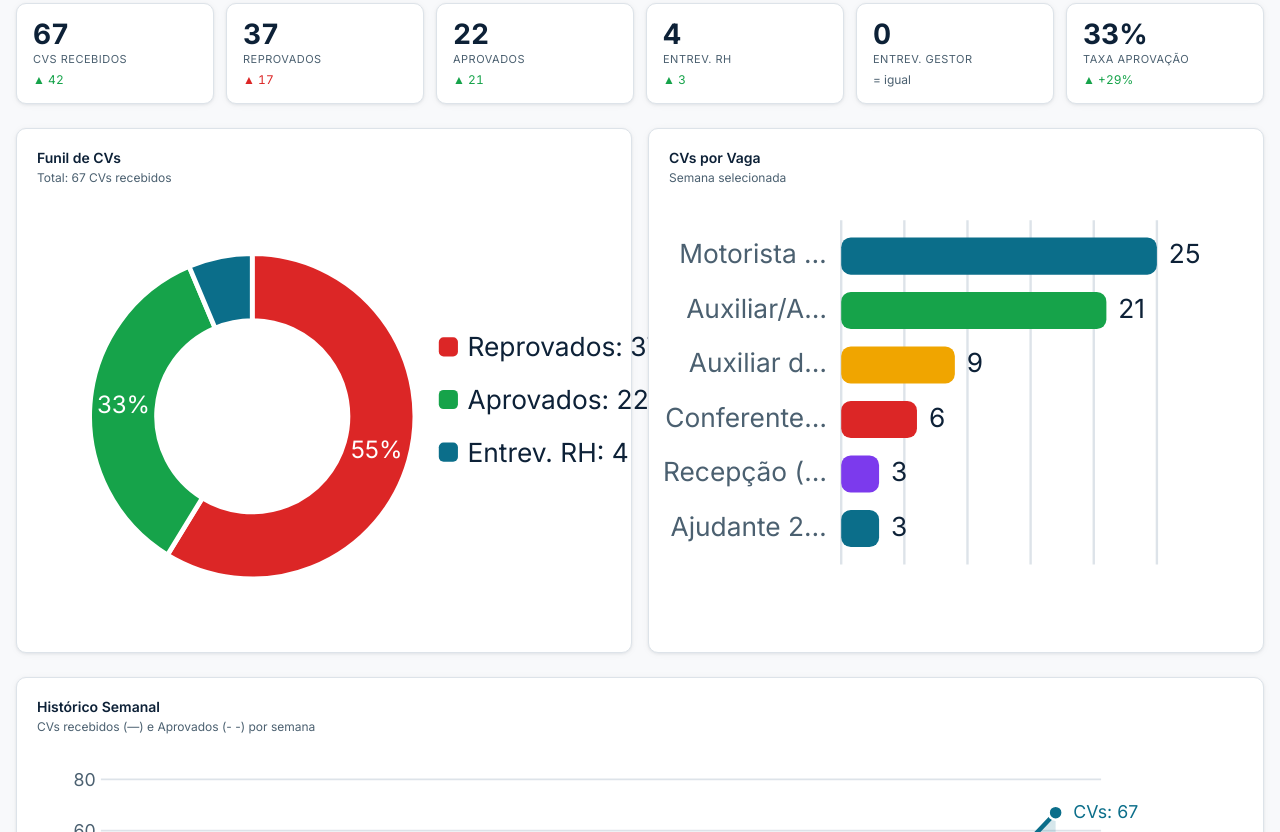
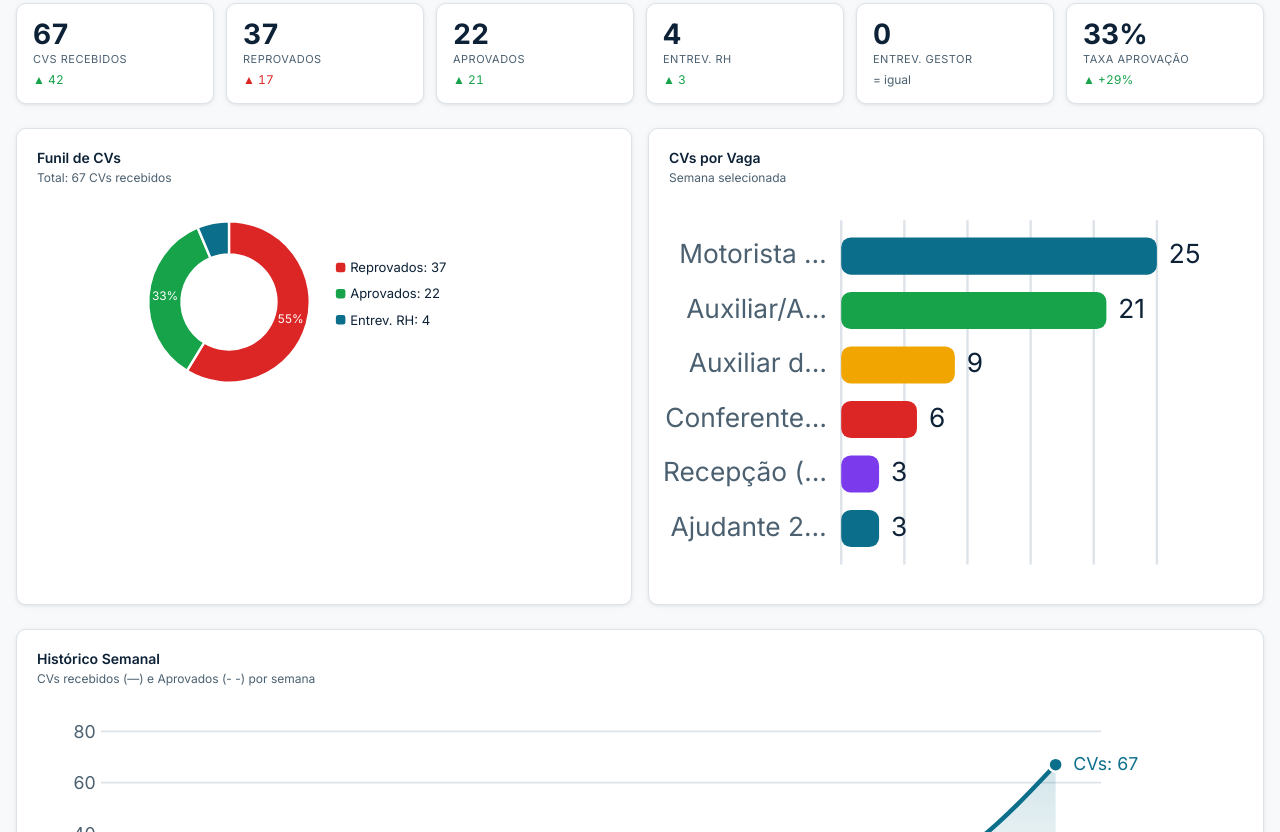
Before and after one commit to diuliasilva/dashboard-rh, a plain HTML site: page recrutamento.html in a window 1280 px wide. Shown: the part 626-1458 px from the top of the page. Drawn offline with nearby package versions, Linux system fonts and the light colour scheme.

Commit message:
Ajusta tamanho do funil para os números não ficarem cortados
Co-Authored-By: Claude Opus 5.5 <noreply@anthropic.com>
Claude-Session: https://claude.ai/code/session_01SGyCKDoNRcB3C1fCGFPTLY

```diff
--- a/recrutamento.html
+++ b/recrutamento.html
@@ -100,7 +100,7 @@ tr:last-child td{border-bottom:none;}
     <div class="card">
       <div class="card-title">Funil de CVs</div>
       <div class="card-note" id="funil-note">Semana selecionada</div>
-      <svg id="funil-svg" width="100%" viewBox="0 0 240 180" style="display:block;overflow:visible"></svg>
+      <svg id="funil-svg" width="100%" viewBox="0 0 320 170" style="display:block;max-width:380px;margin:0 auto"></svg>
     </div>
     <div class="card">
       <div class="card-title">CVs por Vaga</div>
@@ -396,10 +396,10 @@ function renderFunil(wk){
     {label:'Entrev. RH',val:wk.entrevRH,color:COLORS[0]},
     {label:'Gestor',    val:wk.entrevGestor,color:COLORS[2]},
   ].filter(s=>s.val>0);
-  if(!slices.length){d3.select(svg).append('text').attr('x',120).attr('y',90).attr('text-anchor','middle').attr('fill','var(--fg2)').attr('font-size',12).text('Sem dados');return;}
+  if(!slices.length){d3.select(svg).append('text').attr('x',160).attr('y',85).attr('text-anchor','middle').attr('fill','var(--fg2)').attr('font-size',12).text('Sem dados');return;}
   const total=wk.cvs||1,pie=d3.pie().value(d=>d.val).sort(null);
   const arc=d3.arc().innerRadius(40).outerRadius(68);
-  const g=d3.select(svg).append('g').attr('transform','translate(90,90)');
+  const g=d3.select(svg).append('g').attr('transform','translate(80,85)');
   g.selectAll('path').data(pie(slices)).enter().append('path')
     .attr('d',arc).attr('fill',d=>d.data.color).attr('stroke','var(--panel)').attr('stroke-width',2)
     .style('cursor','pointer')
@@ -412,7 +412,7 @@ function renderFunil(wk){
     .attr('text-anchor','middle').attr('dominant-baseline','middle')
     .attr('font-size',10).attr('font-family','Inter,sans-serif').attr('fill','#fff')
     .text(d=>d3.format('.0%')(d.data.val/total));
-  const leg=d3.select(svg).append('g').attr('transform',`translate(168,${90-slices.length*11})`);
+  const leg=d3.select(svg).append('g').attr('transform',`translate(170,${85-slices.length*11})`);
   slices.forEach((s,i)=>{
     leg.append('rect').attr('width',8).attr('height',8).attr('rx',2).attr('y',i*22).attr('fill',s.color);
     leg.append('text').attr('x',12).attr('y',i*22+8).attr('font-size',11).attr('font-family','Inter,sans-serif').attr('fill','var(--fg)').text(`${s.label}: ${fmt(s.val)}`);
```
